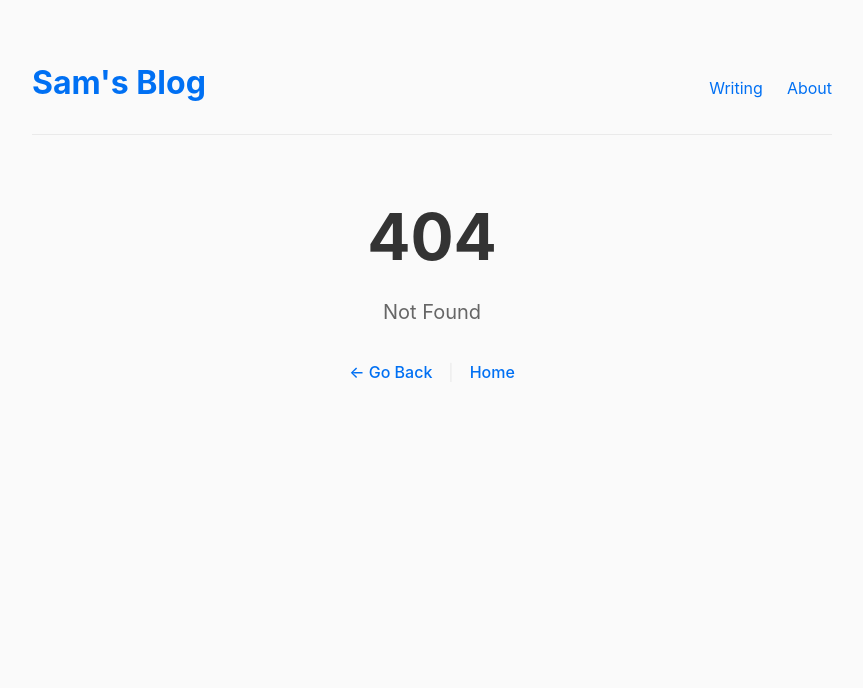
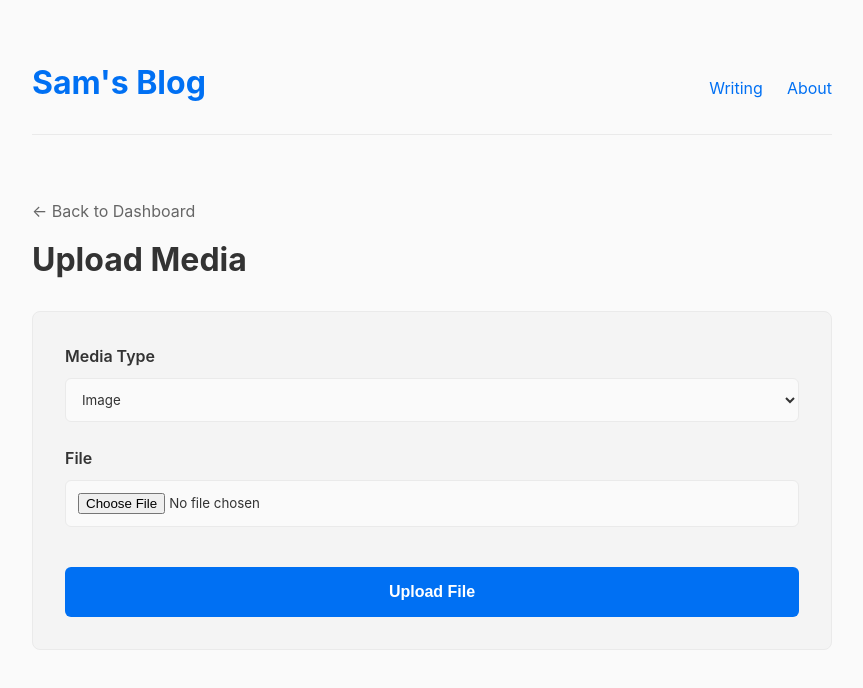
Before and after one commit to pattch-openclaw/blog, a SvelteKit app: page /admin/media in a window 1280 px wide. Before the commit this address had no page. Shown: the top 688 px of the page, without its empty margins (208-1071 px from the left). Built offline with nearby package versions, Linux system fonts and the light colour scheme.

Commit message:
feat: add admin ui to upload self-hosted media

```diff
--- a/src/routes/admin/+page.svelte
+++ b/src/routes/admin/+page.svelte
@@ -14,6 +14,10 @@
 		<a href="/admin/write" class="card">
 			<h2>Write a New Post</h2>
 			<p>Create a draft post, write markdown, and push it directly to the repository.</p>
+		</a>
+		<a href="/admin/media" class="card">
+			<h2>Upload Media</h2>
+			<p>Upload images, audio, or fonts to serve directly from the repository.</p>
 		</a>
 	</div>
 </div>
--- /dev/null
+++ b/src/routes/admin/media/+page.server.ts
@@ -0,0 +1,60 @@
+import { fail } from '@sveltejs/kit';
+import fs from 'node:fs/promises';
+import path from 'node:path';
+import { exec } from 'child_process';
+import { promisify } from 'util';
+
+const execAsync = promisify(exec);
+
+export const actions = {
+    upload: async ({ request }) => {
+        const data = await request.formData();
+        const type = data.get('type')?.toString();
+        const file = data.get('file') as File;
+
+        if (!type || !['images', 'audio', 'fonts'].includes(type)) {
+            return fail(400, { error: 'Invalid media type' });
+        }
+
+        if (!file || file.size === 0) {
+            return fail(400, { error: 'No file uploaded' });
+        }
+
+        // Sanitize the filename to prevent path traversal or weird characters
+        const safeFilename = file.name.replace(/[^a-zA-Z0-9.\-_]/g, '_');
+
+        const mediaDir = path.resolve('media', type);
+        const filePath = path.join(mediaDir, safeFilename);
+
+        try {
+            // Ensure the target directory exists
+            await fs.mkdir(mediaDir, { recursive: true });
+
+            // Write the file locally
+            const arrayBuffer = await file.arrayBuffer();
+            const buffer = Buffer.from(arrayBuffer);
+            await fs.writeFile(filePath, buffer);
+
+            // Commit and push the new file to Git
+            const relativePath = `media/${type}/${safeFilename}`;
+            await execAsync(`git add "${relativePath}"`);
+            await execAsync(`git commit -m "media: add ${safeFilename}"`);
+
+            // Push asynchronously so we don't block the UI response while waiting for remote sync
+            setTimeout(() => {
+                exec('git push origin main', (err) => {
+                    if (err) console.error('Media push failed:', err);
+                });
+            }, 1000);
+
+            return {
+                success: true,
+                path: `/media/${type}/${safeFilename}`
+            };
+
+        } catch (e: any) {
+            console.error('Upload failed:', e);
+            return fail(500, { error: `Upload failed: ${e.message}` });
+        }
+    }
+};
--- /dev/null
+++ b/src/routes/admin/media/+page.svelte
@@ -0,0 +1,178 @@
+<script lang="ts">
+    import { enhance } from '$app/forms';
+    let { form } = $props();
+    let uploading = $state(false);
+</script>
+
+<svelte:head>
+    <title>Upload Media | Admin Dashboard</title>
+</svelte:head>
+
+<div class="admin-container">
+    <div class="header">
+        <a href="/admin" class="back-link">← Back to Dashboard</a>
+        <h1>Upload Media</h1>
+    </div>
+
+    {#if form?.success}
+        <div class="alert success">
+            File uploaded successfully!
+            <br>
+            <strong>Path:</strong> <code>{form.path}</code>
+            <br>
+            <p>You can use this image in markdown like this:</p>
+            <code>![Alt Text]({form.path})</code>
+        </div>
+    {/if}
+
+    {#if form?.error}
+        <div class="alert error">
+            {form.error}
+        </div>
+    {/if}
+
+    <form method="POST" action="?/upload" enctype="multipart/form-data" use:enhance={() => {
+        uploading = true;
+        return async ({ update }) => {
+            uploading = false;
+            await update();
+        };
+    }}>
+        <div class="form-group">
+            <label for="type">Media Type</label>
+            <select name="type" id="type" required>
+                <option value="images">Image</option>
+                <option value="audio">Audio</option>
+                <option value="fonts">Font</option>
+            </select>
+        </div>
+
+        <div class="form-group">
+            <label for="file">File</label>
+            <input type="file" name="file" id="file" required accept="image/*,audio/*,.woff,.woff2,.ttf" />
+        </div>
+
+        <button type="submit" disabled={uploading} class="btn-submit">
+            {uploading ? 'Uploading & Committing...' : 'Upload File'}
+        </button>
+    </form>
+</div>
+
+<style>
+    .admin-container {
+        max-width: 800px;
+        margin: 0 auto;
+        padding-top: 2rem;
+    }
+
+    .header {
+        margin-bottom: 2rem;
+    }
+
+    .back-link {
+        display: inline-block;
+        margin-bottom: 1rem;
+        color: #666;
+        text-decoration: none;
+    }
+
+    .back-link:hover {
+        color: var(--link-color);
+        text-decoration: underline;
+    }
+
+    h1 {
+        margin: 0;
+    }
+
+    .alert {
+        padding: 1rem;
+        border-radius: 8px;
+        margin-bottom: 2rem;
+    }
+
+    .alert.success {
+        background-color: rgba(0, 128, 0, 0.1);
+        border: 1px solid rgba(0, 128, 0, 0.2);
+        color: #006600;
+    }
+
+    @media (prefers-color-scheme: dark) {
+        .alert.success {
+            background-color: rgba(0, 255, 0, 0.1);
+            color: #4ade80;
+        }
+    }
+
+    .alert.error {
+        background-color: rgba(255, 0, 0, 0.1);
+        border: 1px solid rgba(255, 0, 0, 0.2);
+        color: #cc0000;
+    }
+
+    @media (prefers-color-scheme: dark) {
+        .alert.error {
+            background-color: rgba(255, 0, 0, 0.2);
+            color: #ffb3b3;
+        }
+    }
+
+    .alert code {
+        display: inline-block;
+        margin-top: 0.5rem;
+        background: rgba(0, 0, 0, 0.1);
+        padding: 0.2rem 0.4rem;
+        border-radius: 4px;
+    }
+
+    form {
+        display: flex;
+        flex-direction: column;
+        gap: 1.5rem;
+        background: rgba(128, 128, 128, 0.05);
+        padding: 2rem;
+        border-radius: 8px;
+        border: 1px solid var(--border-color);
+    }
+
+    .form-group {
+        display: flex;
+        flex-direction: column;
+        gap: 0.5rem;
+    }
+
+    label {
+        font-weight: 600;
+    }
+
+    input, select {
+        padding: 0.75rem;
+        border: 1px solid var(--border-color);
+        border-radius: 6px;
+        font-family: inherit;
+        background-color: var(--bg-color);
+        color: var(--text-color);
+    }
+
+    .btn-submit {
+        background-color: var(--link-color);
+        color: white;
+        border: none;
+        padding: 1rem;
+        border-radius: 6px;
+        font-weight: bold;
+        font-size: 1rem;
+        cursor: pointer;
+        transition: opacity 0.2s;
+        margin-top: 1rem;
+    }
+
+    .btn-submit:hover:not(:disabled) {
+        opacity: 0.9;
+    }
+
+    .btn-submit:disabled {
+        opacity: 0.5;
+        cursor: not-allowed;
+    }
+</style>
```
